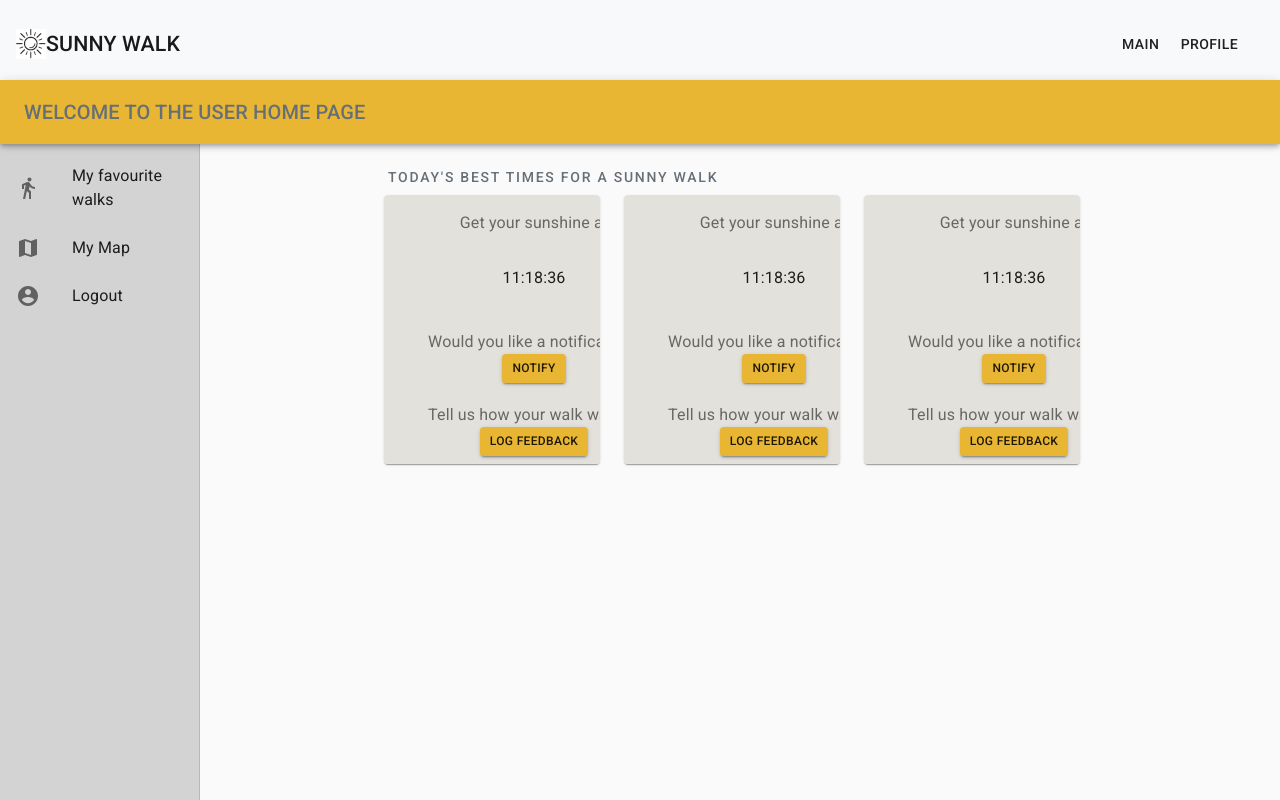
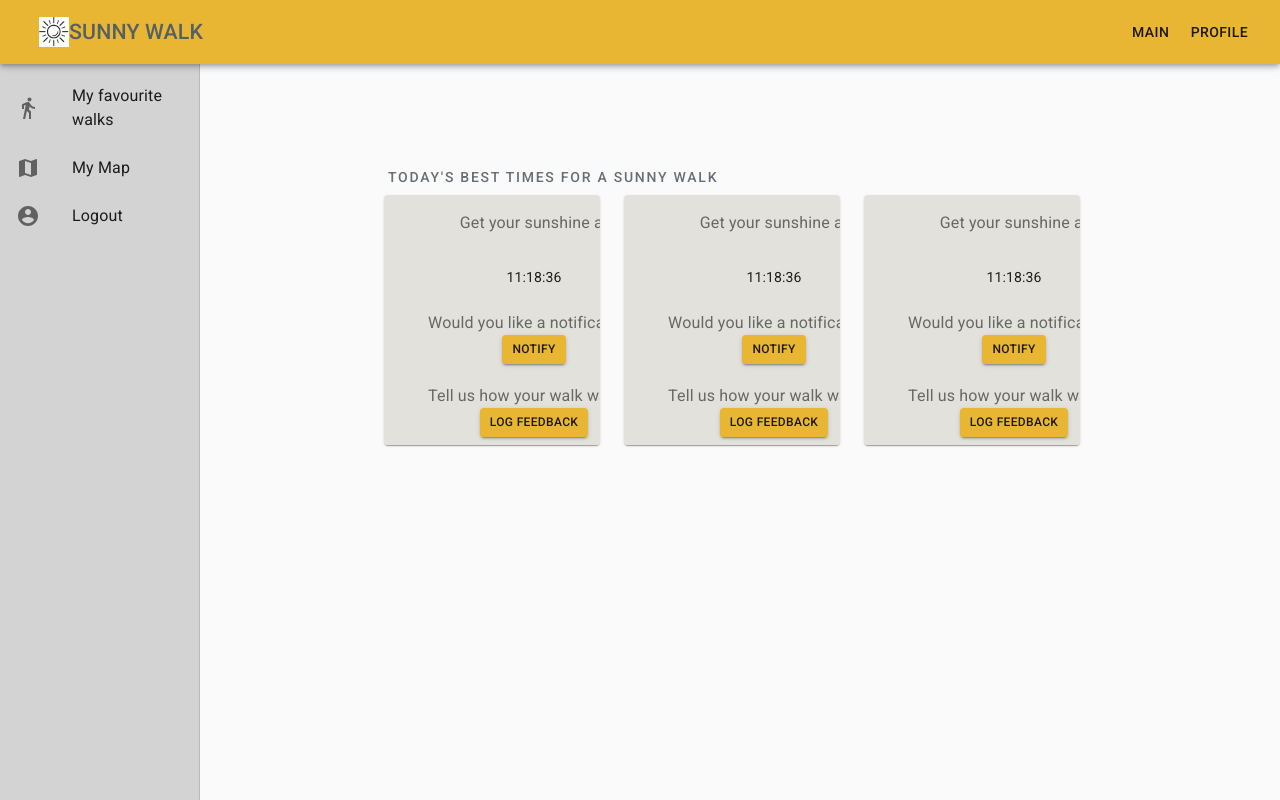
Before and after one commit to CodeBendersTR/sunnywalk-frontend, a React (Create React App) app: page /home in a window 1280 px wide. Built offline with nearby package versions, Linux system fonts and the light colour scheme; what google-maps-react would draw is missing.

Commit message:
Changed Task bar to accomodate buttons and sunny walk symbol; changed Universal drawer to fit in map as a prop

```diff
--- a/src/components/AddResponsiveDrawer/AddResponsiveDrawer.js
+++ b/src/components/AddResponsiveDrawer/AddResponsiveDrawer.js
@@ -1,15 +1,20 @@
 import React from 'react';
 import {Link} from "react-router-dom";
 import CardHome from "../CardHome/CardHome";
-import {AppBar, CssBaseline, Drawer, Hidden,
+import {
+  AppBar, CssBaseline, Drawer, Hidden,
   IconButton, List, ListItem, ListItemIcon, ListItemText,
- makeStyles, useTheme, Toolbar, Typography, Grid} from '@material-ui/core';
+  makeStyles, useTheme, Toolbar, Typography, Grid, Button
+} from '@material-ui/core';
 import MenuIcon from '@material-ui/icons/Menu';
 import AccountCircleIcon from '@material-ui/icons/AccountCircle';
 import DirectionsWalkIcon from '@material-ui/icons/DirectionsWalk';
 import MapIcon from '@material-ui/icons/Map';
 
 const drawerWidth = 200;
+
+function handleClick() {
+}
 
 const useStyles = makeStyles((theme) => ({
   root: {
@@ -20,13 +25,13 @@ const useStyles = makeStyles((theme) => ({
     [theme.breakpoints.up('sm')]: {
       width: drawerWidth,
       flexShrink: 0,
-      marginTop: 80,
+      //marginTop: 80,
     },
   },
   appBar: {
     zIndex: theme.zIndex.drawer + 1,
     backgroundColor: "#e8b633",
-    marginTop: 80,
+    //marginTop: 80,
   },
   menuButton: {
     marginRight: theme.spacing(2),
@@ -39,7 +44,7 @@ const useStyles = makeStyles((theme) => ({
   drawerPaper: {
     width: drawerWidth,
     backgroundColor: "lightgrey",
-    marginTop: 80,
+    //marginTop: 80,
   },
   content: {
     padding: theme.spacing(20),
@@ -83,7 +88,7 @@ function ResponsiveDrawer(props) {
   return (
     <div className={classes.root}>
       <CssBaseline />
-      <AppBar position="fixed" className={classes.appBar}>
+      <AppBar  className={classes.appBar}>
         <Toolbar>
           <IconButton
             color="inherit"
@@ -94,9 +99,48 @@ function ResponsiveDrawer(props) {
           >
             <MenuIcon />
           </IconButton>
-          <Typography variant="h6" noWrap>
-            Welcome to the { props.Greeting }
-          </Typography>
+          <div className="container">
+            <a href="https://github.com/CodeBendersTR">
+              <span className="navbar-brand mb-0 px-0 h1">
+                <img
+                    src="images/sun.icon.gif"
+                    width="30"
+                    height="30"
+                    className="d-inline-block align-top"
+                    alt="sun icon"
+                  ></img>
+                     SUNNY WALK
+                  <Typography variant="h6" noWrap>
+                    {/*Welcome to the { props.Greeting }*/}
+                  </Typography>
+              </span>
+            </a>
+          </div>
+          <div className="col-sm-1 col-xs-1 col-md-1 col-lg-1"></div>
+          <div className="d-flex   justify-content-end">
+            <Button onClick={handleClick}
+                    variant="text"
+                    color="default"
+              // href="../Profile"
+                    href={props.FirstButton}
+                    alt="Profile button"
+                    my={1}
+                    px={2}
+            >
+              { props.ButtonProfile }
+            </Button>
+            <Button onClick={handleClick}
+                    variant="text"
+                    color="default"
+              // href="../Home"
+                    href={props.SecondButton}
+                    alt="Home User button"
+                    my={1}
+                    px={2}
+            >
+              { props.ButtonUserHome }
+            </Button>
+          </div>
         </Toolbar>
       </AppBar>
       <nav className={classes.drawer} aria-label="mailbox folders">
--- a/src/components/CardHome/CardHome.js
+++ b/src/components/CardHome/CardHome.js
@@ -20,7 +20,7 @@ const useStyles = makeStyles((theme) => ({
 }));
 
 function dispButton() {
-    window.alert("Hello there!!");
+    //window.alert("Hello there!!");
 }
 
 export default function SimpleCard(props) {
@@ -35,11 +35,11 @@ export default function SimpleCard(props) {
                     </Grid>
                 </Typography>
                 <br />
-                <p>
+                {/*<p>*/}
                     <Grid container justify="center">
                         {props.dispTime}
                     </Grid>
-                </p>
+                {/*</p>*/}
             </CardContent>
             <CardActions className={classes.root}>
                 <div>
--- a/src/components/UniversalDrawer/UniversalDrawer.js
+++ b/src/components/UniversalDrawer/UniversalDrawer.js
@@ -13,7 +13,7 @@ import {
   makeStyles,
   useTheme,
   Toolbar,
-    Typography,
+  Typography, Button,
 } from "@material-ui/core";
 import MenuIcon from "@material-ui/icons/Menu";
 import AccountCircleIcon from "@material-ui/icons/AccountCircle";
@@ -34,7 +34,7 @@ const useStyles = makeStyles((theme) => ({
     appBar: {
         zIndex: theme.zIndex.drawer + 1,
         backgroundColor: "#daa520",
-        marginTop: 80,
+        //marginTop: 80,
 
     },
     menuButton: {
@@ -48,13 +48,16 @@ const useStyles = makeStyles((theme) => ({
     drawerPaper: {
         width: drawerWidth,
         backgroundColor: "lightgrey",
-        marginTop: 80,
+        //marginTop: 80,
     },
     content: {
         flexGrow: 1,
-        padding: theme.spacing(3),
+        //padding: theme.spacing(0),
     },
 }));
+function handleClick() {
+}
+
 function UniversalDrawer(props) {
     const { window } = props;
     const classes = useStyles();
@@ -104,9 +107,51 @@ function UniversalDrawer(props) {
                     >
                         <MenuIcon />
                     </IconButton>
+                  <div className="container">
+                    <a href="https://github.com/CodeBendersTR">
+              <span className="navbar-brand mb-0 px-0 h1">
+                <img
+                  src="images/sun.icon.gif"
+                  width="30"
+                  height="30"
+                  className="d-inline-block align-top"
+                  alt="sun icon"
+                ></img>
+                     SUNNY WALK
                   <Typography variant="h6" noWrap>
-                         { props.Greeting }
+                    {/*Welcome to the { props.Greeting }*/}
                   </Typography>
+              </span>
+                    </a>
+                  </div>
+                  <div className="col-sm-1 col-xs-1 col-md-1 col-lg-1"></div>
+                  <div className="d-flex   justify-content-end">
+                    <Button onClick={handleClick}
+                            variant="text"
+                            color="default"
+                      // href="../Profile"
+                            href={props.FirstButton}
+                            alt="Profile button"
+                            my={1}
+                            px={2}
+                    >
+                      { props.ButtonProfile }
+                    </Button>
+                    <Button onClick={handleClick}
+                            variant="text"
+                            color="default"
+                      // href="../Home"
+                            href={props.SecondButton}
+                            alt="Home User button"
+                            my={1}
+                            px={2}
+                    >
+                      { props.ButtonUserHome }
+                    </Button>
+                    {/*<Typography variant="h6" noWrap>*/}
+                    {/*     { props.Greeting }*/}
+                    {/*</Typography>*/}
+                  </div>
                 </Toolbar>
             </AppBar>
             <nav className={classes.drawer} aria-label="mailbox folders">
@@ -145,6 +190,7 @@ function UniversalDrawer(props) {
                 <Typography paragraph></Typography>
                 { props.Greeting1 }
                 <Typography paragraph></Typography>
+              { props.MapView }
             </main>
         </div>
     );
--- a/src/components/UniversalHeader/UniversalHeader.js
+++ b/src/components/UniversalHeader/UniversalHeader.js
@@ -22,7 +22,7 @@ function UniversalHeader(props) {
                     </span>
                 </a>
                 <div className="col-sm-1 col-xs-1 col-md-1 col-lg-1"></div>
-                <div className="d-flex justify-content-end">
+                <div className="d-flex   justify-content-end">
                     <div style={{ padding: 18 }}>
                     {/*<Button onClick={handleClick}*/}
                     {/*        variant="text"*/}
--- a/src/pages/Home/Home.js
+++ b/src/pages/Home/Home.js
@@ -11,10 +11,11 @@ function Home() {
                 // ButtonMain="Main"
                 // ButtonLogin="Login"
                 // ButtonRegister="Register"
-                ButtonProfile="Main" FirstButton={"../Main"}
-                ButtonUserHome="Profile" SecondButton={"../Profile"}
+                // ButtonProfile="Main" FirstButton={"../Main"}
+                // ButtonUserHome="Profile" SecondButton={"../Profile"}
             />
-            <AddResponsiveDrawer Greeting="User Home Page" />
+            <AddResponsiveDrawer Greeting="User Home Page" ButtonProfile="Main" FirstButton={"../Main"}
+                                 ButtonUserHome="Profile" SecondButton={"../Profile"}/>
         </div>
     );
 }
--- a/src/pages/Login/Login.js
+++ b/src/pages/Login/Login.js
@@ -11,11 +11,12 @@ function Login() {
                 // ButtonMain="Main"
                 // ButtonRegister="Register"
                 //ButtonLogin="Register"
-                ButtonProfile="Main" FirstButton={"../Main"}
-                ButtonUserHome="Register"   SecondButton={"../Register"}
+                // ButtonProfile="Main" FirstButton={"../Main"}
+                // ButtonUserHome="Register"   SecondButton={"../Register"}
 
             />
-            <UniversalDrawer Greeting="Login Page"  />
+            <UniversalDrawer Greeting="Login Page"  ButtonProfile="Main"        FirstButton={"../Main"}
+                                                    ButtonUserHome="Register"   SecondButton={"../Register"}/>
             <LoginForm />
         </div>
     );
--- a/src/pages/MyMap/MyMap.js
+++ b/src/pages/MyMap/MyMap.js
@@ -1,21 +1,30 @@
 import "./MyMap.css";
 import { GoogleMap, UniversalDrawer, UniversalHeader } from "../../components";
+import MapIcon from "@material-ui/icons/Map";
+import AccountCircleIcon from "@material-ui/icons/AccountCircle";
+import DirectionsWalkIcon from "@material-ui/icons/DirectionsWalk";
+import React from "react";
 
 
 
 function MyMap() {
     return (
         <div>
-            <UniversalHeader
-                ButtonMain="Main"
-                ButtonLogin="Login"
-                ButtonProfile="Profile"
-                ButtonUserHome="User Home"
-                ButtonRegister="Register"
+            {/*<UniversalHeader*/}
+            {/*    ButtonMain="Main"*/}
+            {/*    ButtonLogin="Login"*/}
+            {/*    ButtonProfile="Profile"*/}
+            {/*    ButtonUserHome="User Home"*/}
+            {/*    ButtonRegister="Register"*/}
 
-            />
-            <UniversalDrawer Greeting="My Map" />
-                    <GoogleMap>Your Sunny Walk</GoogleMap>
+            {/*/>*/}
+            <UniversalDrawer Greeting="My Map"  ListItem1Icon=<DirectionsWalkIcon /> ListItem1="My Favourite Walks"
+                                                ListItem2Icon=<MapIcon />            ListItem2="My Map"
+                                                ListItem3Icon=<AccountCircleIcon />  ListItem3="Logout"
+                                                ButtonProfile="Profile"   FirstButton={"../Profile"}
+                                                ButtonUserHome="User Home" SecondButton={"../Home"}
+                                                MapView={ <GoogleMap>Your Sunny Walk</GoogleMap> }/>
+                    {/*<GoogleMap>Your Sunny Walk</GoogleMap>*/}
 
         </div>
     );
--- a/src/pages/Profile/Profile.js
+++ b/src/pages/Profile/Profile.js
@@ -14,12 +14,15 @@ function Profile() {
                 // ButtonLogin="Login"
                 // ButtonRegister="Register"
                 //ButtonProfile="Main" SecondButton={"../Home"}
-                ButtonUserHome="User Home" SecondButton={"../Home"}
+                //ButtonUserHome="User Home" SecondButton={"../Home"}
 
             />
             <UniversalDrawer Greeting="Profile Page"  ListItem1Icon=<DirectionsWalkIcon /> ListItem1="My Favourite Walks"
                                                       ListItem2Icon=<MapIcon />            ListItem2="My Map"
-                                                      ListItem3Icon=<AccountCircleIcon />  ListItem3="Logout"/>
+                                                      ListItem3Icon=<AccountCircleIcon />  ListItem3="Logout"
+                                                      ButtonUserHome="User Home" SecondButton={"../Home"}
+                />
+
             <ProfileForm />
         </div>
     );
--- a/src/pages/Register/Register.js
+++ b/src/pages/Register/Register.js
@@ -8,11 +8,12 @@ function Register() {
                 // ButtonMain="Main"
                 // ButtonLogin="Login"
                 // ButtonRegister="Main"
-                ButtonProfile="Main" FirstButton={"../Main"}
-                ButtonUserHome="Login" SecondButton={"../Login"}
+                // ButtonProfile="Main" FirstButton={"../Main"}
+                // ButtonUserHome="Login" SecondButton={"../Login"}
 
             />
-            <UniversalDrawer Greeting="Register Page" />
+            <UniversalDrawer Greeting="Register Page" ButtonProfile="Main"   FirstButton={"../Main"}
+                                                      ButtonUserHome="Login" SecondButton={"../Login"}/>
             <RegisterForm />
         </div>
     );
```
Lines whose indentation alone changed are shown as unchanged.
